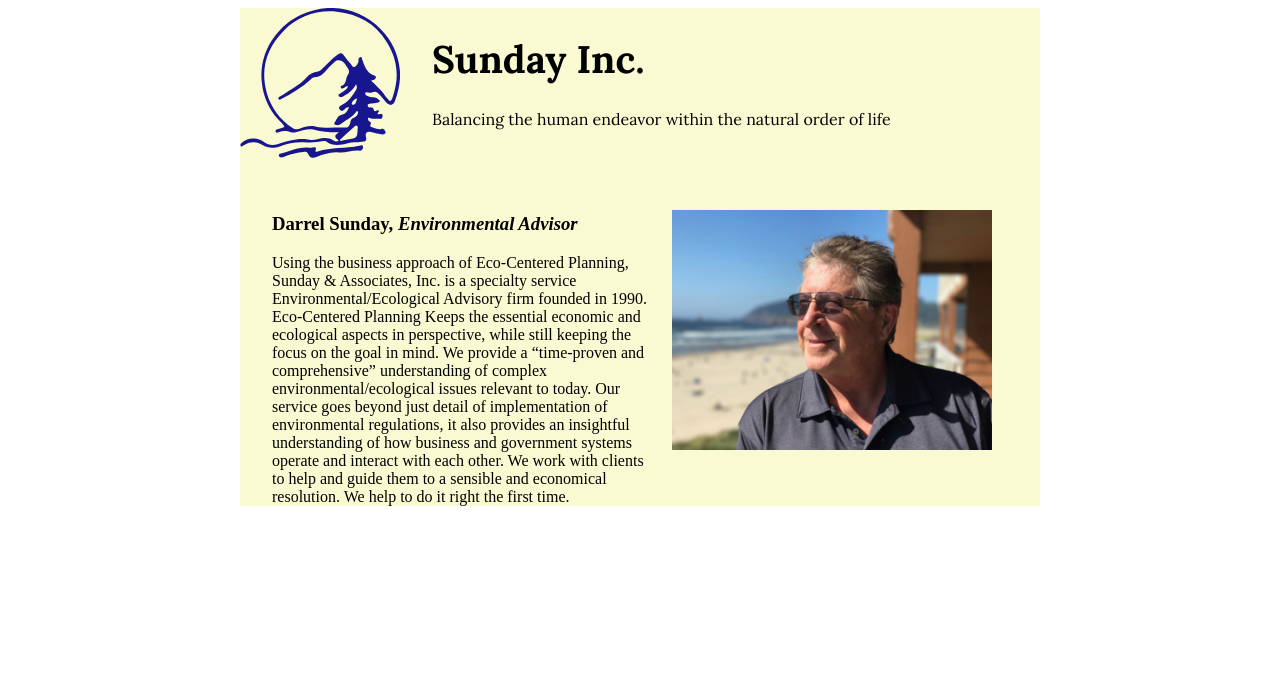
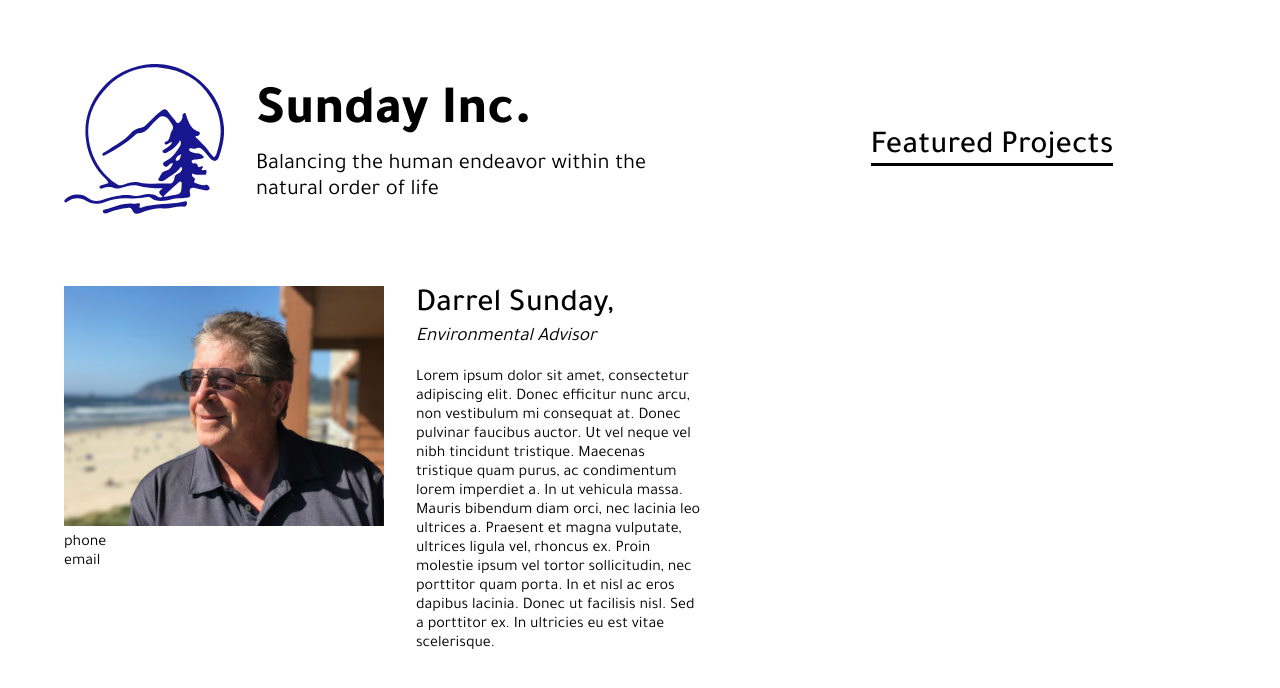
Before and after one commit to darrelsunday/sundayinc.github.io, a Jekyll site: the page built from index.html, in a window 1280 px wide. Shown: the top 688 px of the page. Built offline with Jekyll 4.4.1, drawn with Linux system fonts in a browser that asks for light colours.

Commit message:
first design

```diff
--- a/_data/edit.yml
+++ b/_data/edit.yml
@@ -6,13 +6,12 @@
 
 
 about: >
-  Using the business approach of Eco-Centered Planning, Sunday & Associates,
-  Inc. is a specialty service Environmental/Ecological Advisory firm founded
-  in 1990.   Eco-Centered Planning Keeps the essential economic and ecological
-  aspects in perspective, while still keeping the focus on the goal in mind. We
-  provide a “time-proven and comprehensive” understanding of complex
-  environmental/ecological issues relevant to today. Our service goes beyond just
-  detail of implementation of environmental regulations, it also provides an
-  insightful understanding of how business and government systems operate and
-  interact with each other. We work with clients to help and guide them to a
-  sensible and economical resolution. We help to do it right the first time.
+  Lorem ipsum dolor sit amet, consectetur adipiscing elit. Donec
+  efficitur nunc arcu, non vestibulum mi consequat at. Donec pulvinar
+  faucibus auctor. Ut vel neque vel nibh tincidunt tristique. Maecenas
+  tristique quam purus, ac condimentum lorem imperdiet a. In ut vehicula
+  massa. Mauris bibendum diam orci, nec lacinia leo ultrices a. Praesent
+  et magna vulputate, ultrices ligula vel, rhoncus ex. Proin molestie ipsum
+  vel tortor sollicitudin, nec porttitor quam porta. In et nisl ac eros dapibus
+  lacinia. Donec ut facilisis nisl. Sed a porttitor ex. In ultricies eu est
+  vitae scelerisque.
--- a/_includes/head.html
+++ /dev/null
@@ -1,9 +0,0 @@
-<head>
-	<meta charset="UTF-8">
-	<meta name="viewport" content="width=device-width, initial-scale=1.0">
-	<meta http-equiv="X-UA-Compatible" content="ie=edge">
-	<title>{{ site.data.edit.title }}</title>
-	<link rel="stylesheet" href="https://fonts.googleapis.com/css?family=Lora:400,700">
-	<link rel="stylesheet" href="/assets/main.css">
-	<link rel="canonical" href="{{ page.url | replace:'index.html','' | prepend: site.url }}">
-</head>
--- a/_includes/header.html
+++ /dev/null
@@ -1,9 +0,0 @@
-<div class="header">
-	<div class="header__logo">
-		<img src="/assets/logo.svg" alt="sunday-logo" onerror="this.src='/assets/logo.png'">
-	</div>
-	<div class="header__name">
-		<h1>{{ site.data.edit.title }}</h1>
-		<p>{{ site.data.edit.description }}</p>
-	</div>
-</div>
--- a/_layouts/default.html
+++ b/_layouts/default.html
@@ -1,12 +1,15 @@
 <!DOCTYPE html>
 <html lang="en">
-{% include head.html %}
+<head>
+	<meta charset="UTF-8">
+	<meta name="viewport" content="width=device-width, initial-scale=1.0">
+	<meta http-equiv="X-UA-Compatible" content="ie=edge">
+	<title>{{ site.data.edit.title }}</title>
+	<link rel="stylesheet" href="https://fonts.googleapis.com/css?family=Tajawal:400,500,800">
+	<link rel="stylesheet" href="/assets/main.css">
+	<link rel="canonical" href="{{ page.url | replace:'index.html','' | prepend: site.url }}">
+</head>
 <body>
-	<div id="site-container">
-		{% include header.html %}
-		<main>
-			{{ content }}
-		</main>
-	</div>
+	{{ content }}
 </body>
 </html>
--- a/assets/main.scss
+++ b/assets/main.scss
@@ -1,32 +1,36 @@
 ---
 ---
 
-$site-width: 50em;
-
-#site-container {
-	max-width: $site-width;
-	margin: 0 auto;
-	background: lightgoldenrodyellow;
-}
-
-main {
-	max-width: $site-width;
-	margin: 2em;
-	p {
+html, body {
 	margin: 0;
 	padding: 0;
 }
+
+#site-container {
+	display: flex;
+	padding: 4em;
+	font-family: 'Tajawal', sans-serif;
+	span {
+		display: block;
+	}
 }
 
+.left {
+	width: 40em;
 	.header {
 		display: flex;
+		align-items: center;
+		background: white;
+		&__title {
 			&__name {
-		font-family: 'Lora', serif;
-		h1 {
-			font-size: 2.4em;
+				margin: 0;
+				font-size: 3.4em;
+				font-weight: 800;
 			}
-		p {
-			font-size: 1em;
+			&__call {
+				margin: 0.2em 0 0 0;
+				font-size: 1.4em;
+				font-weight: 400;
 			}
 		}
 		&__logo {
@@ -36,15 +40,54 @@
 			}
 		}
 	}
-
 	.about {
-	width: 100%;
 		display: flex;
-	justify-content: space-between;
+		margin-top: 4em;
+		&__left {
 			&__image {
-		padding: 1em;
+				margin-right: 2em;
 				img {
 					width: 20em;
 				}
 			}
+			&__contact {
+
 			}
+		}
+		&__right {
+			&__name {
+				font-size: 2em;
+				font-weight: 500;
+			}
+			&__title {
+				margin: 0.1em 0 1em 0;
+				font-size: 1.2em;
+				font-weight: 400;
+				font-style: italic;
+			}
+			&__text {
+
+			}
+		}
+	}
+}
+
+.right {
+	margin: 4em 0 0 4em;
+	flex: 1;
+	.projects {
+		overflow: auto;
+		&__header {
+			text-align: center;
+			&__text {
+				display: inline !important;
+				font-size: 2em;
+				font-weight: 500;
+				border-bottom: 0.1em solid black;
+			}
+		}
+		&__item {
+
+		}
+	}
+}
--- a/index.html
+++ b/index.html
@@ -2,14 +2,44 @@
 layout: default
 ---
 
-<div class="about">
-	<div class="about__text">
-		<h3>Darrel Sunday, <i>Environmental Advisor</i></h3>
-		<p>
-			{{ site.data.edit.about }}
-		</p>
+<div id="site-container">
+	<div class="left">
+		<div class="header">
+			<div class="header__logo">
+				<img src="/assets/logo.svg" alt="sunday-logo" onerror="this.src='/assets/logo.png'">
+			</div>
+			<div class="header__title">
+				<span class="header__title__name">{{ site.data.edit.title }}</span>
+				<span class="header__title__call">{{ site.data.edit.description }}</span>
+			</div>
+		</div>
+		<div class="about">
+			<div class="about__left">
+				<div class="about__left__image">
+					<img src="/assets/sunday.jpg" alt="sunday">
+				</div>
+				<div class="about__left__contact">
+					<span>phone</span>
+					<span>email</span>
+				</div>
+			</div>
+			<div class="about__right">
+				<span class="about__right__name">Darrel Sunday,</span>
+				<span class="about__right__title">Environmental Advisor</span>
+				<span class="about__right__text">
+					{{ site.data.edit.about }}
+				</span>
+			</div>
+		</div>
 	</div>
-	<div class="about__image">
-		<img src="/assets/sunday.jpg" alt="sunday">
+	<div class="right">
+		<div class="projects__header">
+			<span class="projects__header__text">Featured Projects</span>
+		</div>
+		<div class="projects">
+			<div class="projects__item">
+				<span></span>
+			</div>
+		</div>
 	</div>
 </div>
```
Lines whose indentation alone changed are shown as unchanged.
